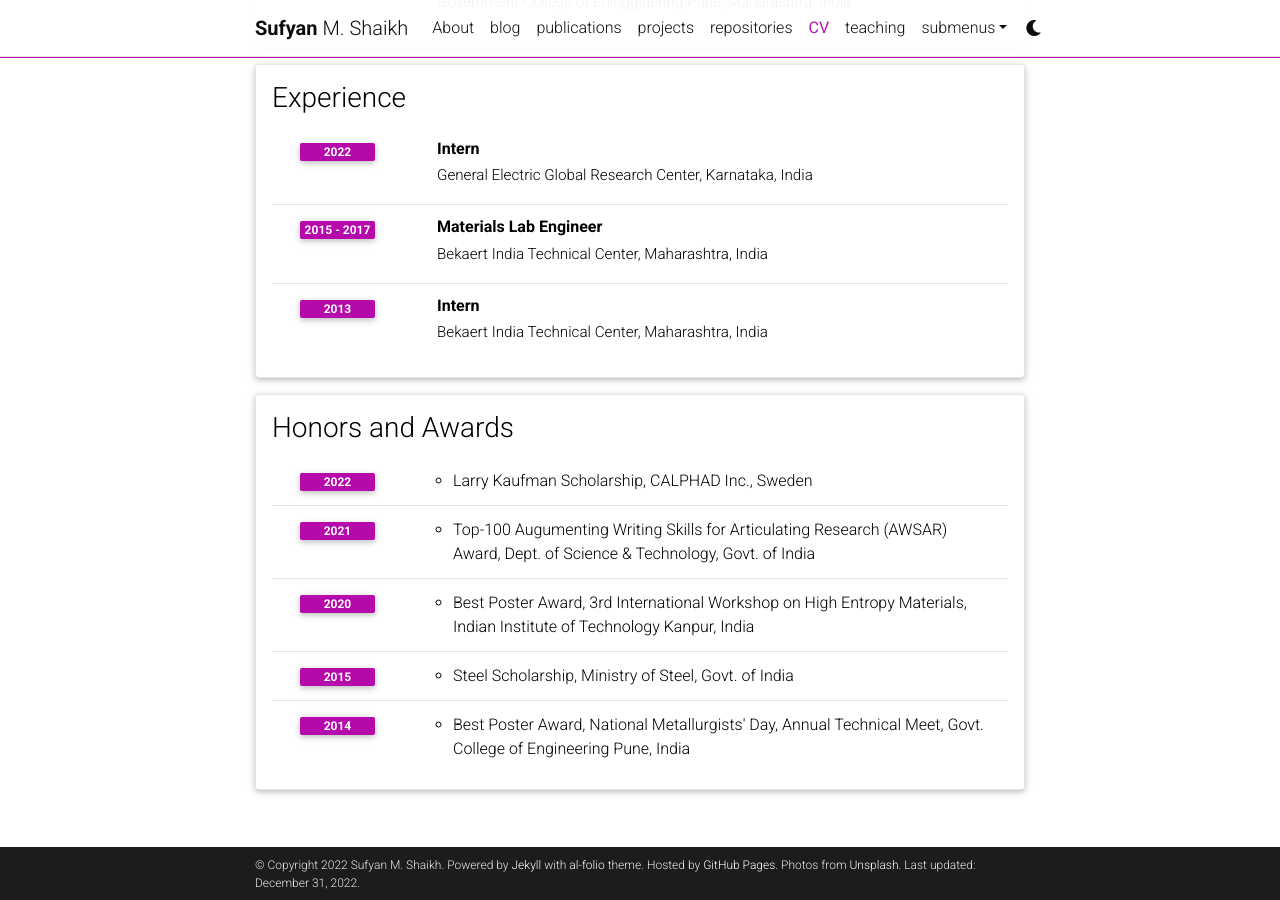
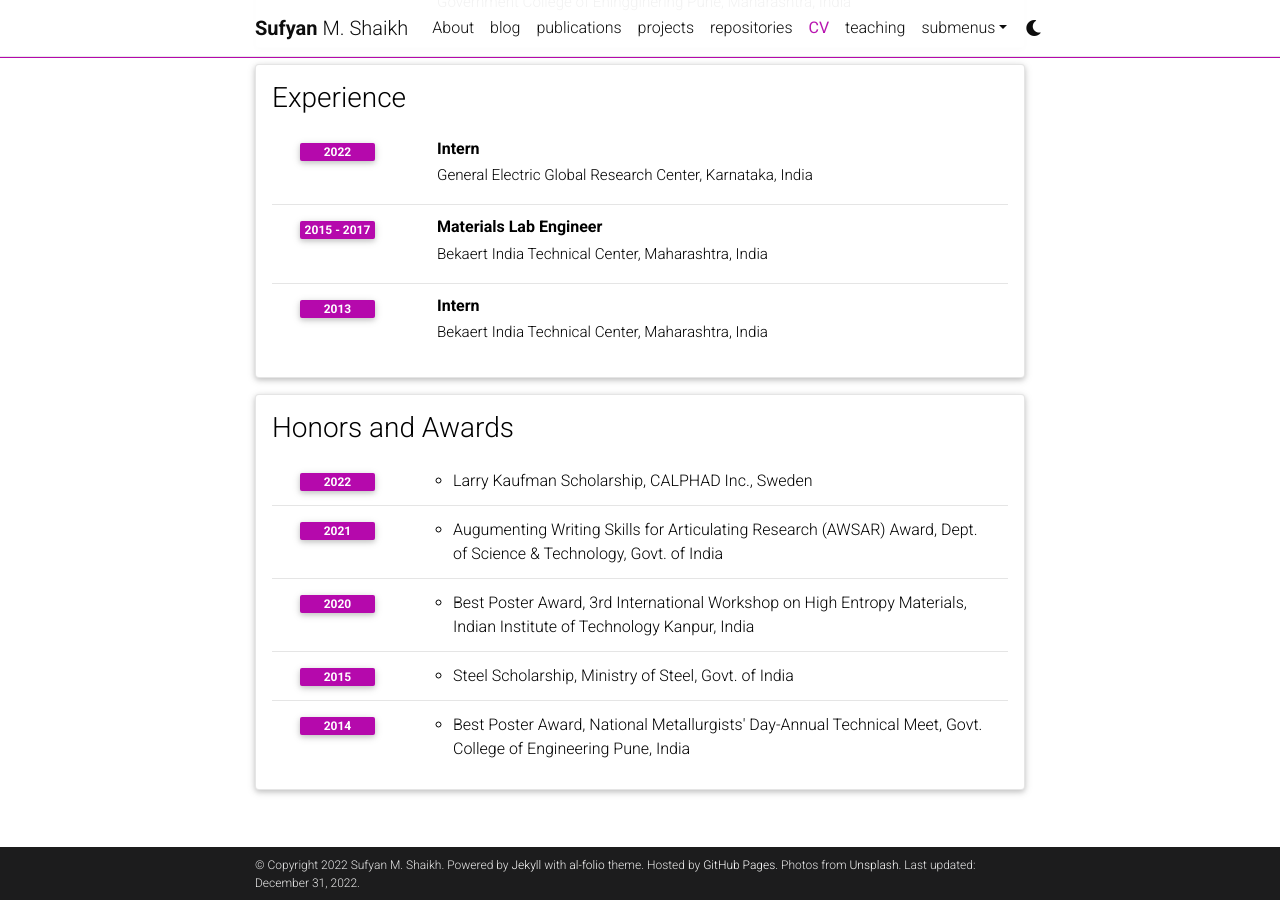
Before and after one commit to sufyanshk/sufyanshk.github.io, a Jekyll site: the page built from _pages/cv.md, in a window 1280 px wide and 900 px high, scrolled down 658 px. Built offline with Jekyll 4.4.1, drawn with Linux system fonts in a browser that asks for light colours; comment, search, counter and statistics services are not loaded; a style sheet for code colours, icons or effects is not loaded.

Commit message:
Update cv.yml

```diff
--- a/_data/cv.yml
+++ b/_data/cv.yml
@@ -70,7 +70,7 @@
         - Larry Kaufman Scholarship, CALPHAD Inc., Sweden
     - year: 2021
       items:
-        - Top-100 Augumenting Writing Skills for Articulating Research (AWSAR) Award, Dept. of Science & Technology, Govt. of India
+        - Augumenting Writing Skills for Articulating Research (AWSAR) Award, Dept. of Science & Technology, Govt. of India
     - year: 2020
       items:
         - Best Poster Award, 3rd International Workshop on High Entropy Materials, Indian Institute of Technology Kanpur, India
@@ -79,7 +79,7 @@
         - Steel Scholarship, Ministry of Steel, Govt. of India
     - year: 2014
       items:
-        - Best Poster Award, National Metallurgists' Day, Annual Technical Meet, Govt. College of Engineering Pune, India
+        - Best Poster Award, National Metallurgists' Day-Annual Technical Meet, Govt. College of Engineering Pune, India
 
 #- title: Academic Interests
 #  type: nested_list
```
